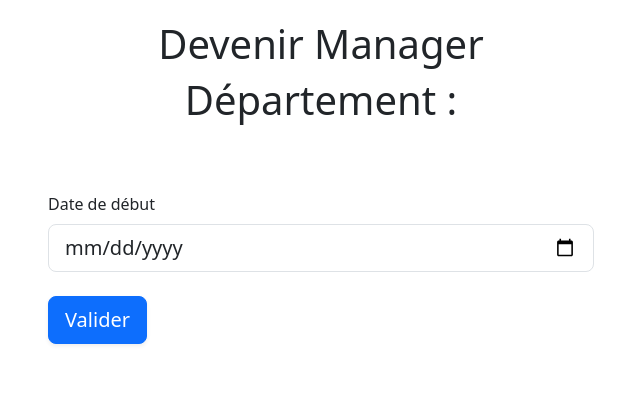
After one commit to ManevaEli/test_db-master, a PHP site: page /pages/formulairManager.php in a window 1280 px wide. The commit adds this page. Shown: the top 411 px of the page, without its empty margins (319-959 px from the left). Run offline with PHP 8.4, Linux system fonts and the light colour scheme; data that the repository does not hold is empty.

Commit message:
formulaire devenir formulairManager

```diff
--- a/pages/departement.php
+++ b/pages/departement.php
@@ -1,5 +1,6 @@
 <?php
 require_once("../fonction/bdd.php");
+
 
 ?>
 
@@ -36,7 +37,7 @@ require_once("../fonction/bdd.php");
 
 
         <section class="col-sm-12 col-lg-8 bloc py-5" >
-             <h1>Employé du département <?php echo $_POST['dept_no'] ?></h1>
+             <h1>Employé du département </br> <?php echo $_POST['dept_name']; ?></h1>
             <article>
              <table class="table table-striped centered-table">
                     <th scope="col">last name</th>
@@ -47,8 +48,9 @@ require_once("../fonction/bdd.php");
                     <tr>
                    <form action="employee.php" method="post">
                         <td scope="row">
-                            <input type="hidden" name="emp" value="<?php echo $donnees['emp_no']; ?>">
                             <button type="submit" style="background: none; border: none; color: blue; text-decoration: underline; cursor: pointer;">
+                                <input type="hidden" name="emp" value="<?php echo $donnees['emp_no']; ?>">
+                            <input type="hidden" name="name" value="<?php echo $_POST['dept_name']; ?>">
                                 <?php echo$donnees['last_name']; ?>
                             </button>
                         </td>
--- /dev/null
+++ b/pages/formulairManager.php
@@ -0,0 +1,39 @@
+<?php
+require_once("../fonction/bdd.php");
+echo $_POST['no_emp'];
+?>
+
+<!DOCTYPE html>
+<html lang="en">
+<head>
+    <meta charset="UTF-8">
+    <meta name="viewport" content="width=device-width, initial-scale=1.0">
+    <link rel="stylesheet" type="text/css" href="../assets/css/style.css">
+    <link href="../assets/bootstrap/css/bootstrap.min.css" rel="stylesheet">
+    <title>Document</title>
+</head>
+<body>
+    <header>
+        <h1>Devenir Manager </h1>
+        <h1> Département : </h1>
+    </header>
+    <main>
+
+    <div class="container">
+    <div class="row justify-content-center">
+        <section class="col-12 col-md-8 col-lg-6 py-5">
+            <form action="#" method="get" class="modern-form">
+                <div class="form-group mb-4">
+                    <label for="date-field" class="form-label">Date de début</label>
+                    <input type="date" id="date-field" name="date" class="form-control form-control-lg">
+                </div>
+                <button type="submit" class="btn btn-primary btn-lg shadow-sm">Valider</button>
+            </form>
+        </section>
+    </div>
+</div>
+
+             </body>
+    </main>
+</body>
+</html>
--- a/pages/index.php
+++ b/pages/index.php
@@ -1,6 +1,5 @@
 <?php
 require_once("../fonction/bdd.php");
-
 ?>
 
 <!DOCTYPE html>
```
Also changed, not shown: pages/employee.php (+22 -15 lines), 1 other file.
